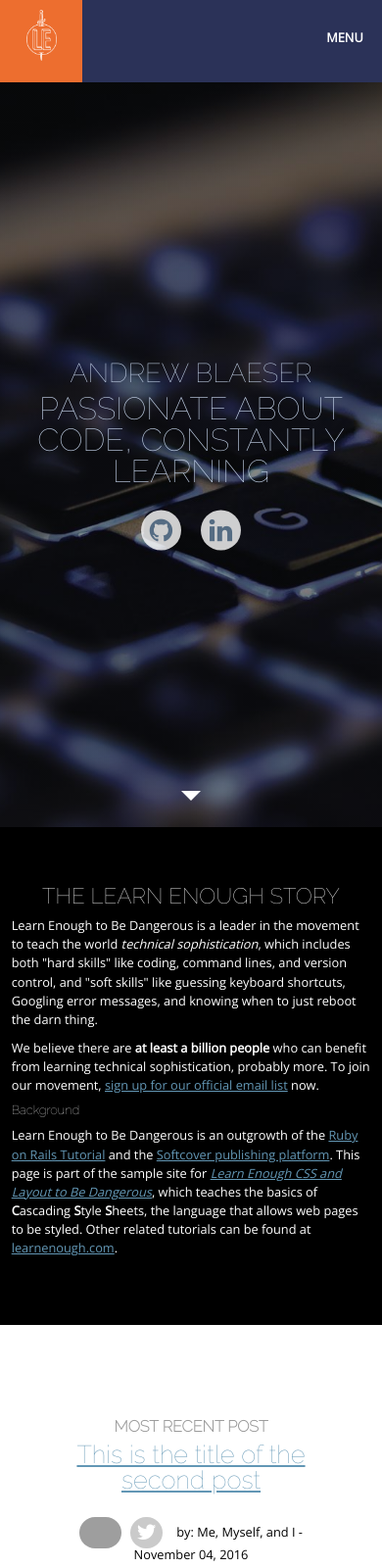
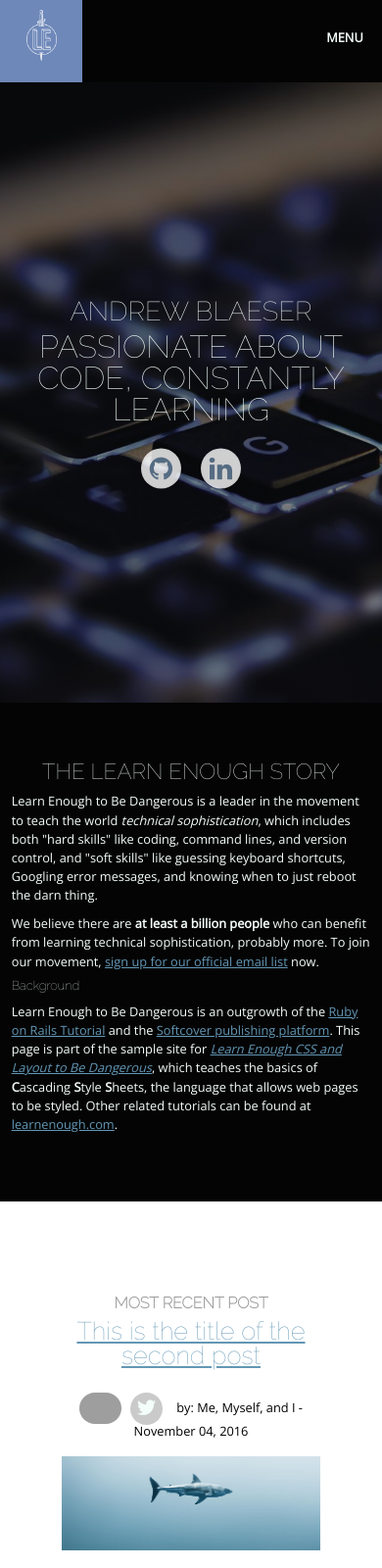
Before and after one commit to andblaeser/andblaeser.github.io, a plain HTML site: page _site/index.html in a window 390 px wide. Shown: the top 1600 px of the page at 98% size. Drawn offline with nearby package versions, Linux system fonts and the light colour scheme; grey boxes are pictures that could not be loaded.

Commit message:
Remove down arrow, adjust size of landing page image

```diff
--- a/_site/css/main.css
+++ b/_site/css/main.css
@@ -48,7 +48,7 @@ a img {
 
 /* GLOBAL STYLES */
 html {
-  box-shadow: 0 0 0 30px #2B3258 inset;
+  box-shadow: 0 0 0 30px #040404 inset;
   padding: 0 30px;
 }
 body {
@@ -97,8 +97,8 @@ h2 ~ p {
 
 /* HEADER STYLES */
 .header {
-  background-color: #2B3258;
-  color: #fff;
+  background-color: #040404;
+  color: #F3FDF9;
   position: fixed;
   width: 100%;
   z-index: 20;
@@ -117,7 +117,7 @@ h2 ~ p {
 }
 .header-nav a,
 .drop-trigger {
-  color: #fff;
+  color: #F3FDF9;
 }
 .nav-links a,
 .drop-trigger,
@@ -129,16 +129,16 @@ h2 ~ p {
 }
 .nav-links a:hover,
 .nav-links a:active {
-  color: #ed6e2f;
+  color: #6E88B9;
 }
 .header-nav > li:first-child a {
-  color: #ed6e2f;
+  color: #6E88B9;
 }
 .header-nav > li:first-child a:hover {
-  color: #fff;
+  color: #F3FDF9;
 }
 .header-logo {
-  background-color: #2B3258;
+  background-color: #040404;
   box-sizing: border-box;
   display: block;
   height: 10vh;
@@ -154,7 +154,7 @@ h2 ~ p {
 }
 .header-logo:hover,
 .header-logo:active {
-  background-color: #ed6e2f;
+  background-color: #6E88B9;
 }
 
 /* DROPDOWN STYLES */
@@ -165,7 +165,7 @@ h2 ~ p {
   display: block;
 }
 .dropdown:hover .drop-trigger:after {
-  border-color: #ed6e2f transparent transparent;
+  border-color: #6E88B9 transparent transparent;
 }
 .drop-trigger {
   display: inline-block;
@@ -174,7 +174,7 @@ h2 ~ p {
 }
 .drop-trigger:after {
   border: 0.3em solid;
-  border-color: #fff transparent transparent;
+  border-color: #F3FDF9 transparent transparent;
   content: "";
   height: 0;
   position: absolute;
@@ -193,7 +193,7 @@ h2 ~ p {
 }
 .drop-menu:before {
   border: 0.6em solid;
-  border-color: transparent transparent #fff;
+  border-color: transparent transparent #F3FDF9;
   content: "";
   height: 0;
   position: absolute;
@@ -202,7 +202,7 @@ h2 ~ p {
   width: 0;
 }
 .drop-menu li {
-  background-color: #fff;
+  background-color: #F3FDF9;
 }
 .drop-menu li ~ li {
   border-top: 1px dotted rgba(0, 0, 0, 0.1);
@@ -248,7 +248,7 @@ h2 ~ p {
 
 /* FOOTER STYLES */
 .footer {
-  background-color: #2B3258;
+  background-color: #040404;
   padding: 10vh 0 15vh;
   text-align: center;
 }
@@ -256,7 +256,7 @@ h2 ~ p {
   width: 50px;
 }
 .footer h3 {
-  color: #fff;
+  color: #F3FDF9;
   padding-top: 1.5em;
   text-transform: uppercase;
 }
@@ -326,26 +326,14 @@ h2 ~ p {
   background-color: #2B3258;
   background-size: cover;
   box-sizing: border-box;
-  height: 90vh;
-}
-.full-hero:after {
-  border: 10px solid;
-  border-color: #fff transparent transparent;
-  bottom: 2vh;
-  color: #fff;
-  content: "";
-  height: 0;
-  left: 50%;
-  position: absolute;
-  transform: translate(-50%, 0);
-  width: 0;
+  height: 75vh;
 }
 .hero-home {
   background-image: linear-gradient( rgba(13,15,17,.5), rgba(13,15,17,.5) ), url(/images/large/keyboard.jpg);
   background-position: center top;
 }
 .hero-content {
-  color: #C7D6EC;
+  color: #F3FDF9;
   position: relative;
   text-align: center;
   text-transform: uppercase;
@@ -353,7 +341,7 @@ h2 ~ p {
   transform: translate(0, -50%);
 }
 .hero-content h1 {
-  color: #C7D6EC;
+  color: #F3FDF9;
   font-size: 7vw;
   margin-bottom: 0.25em;
 }
@@ -363,7 +351,7 @@ h2 ~ p {
 }
 .hero-content .social-link:hover {
   background-color: #000;
-  color: #fff;
+  color: #F3FDF9;
 }
 .half-hero {
   background-position: center center;
@@ -376,7 +364,7 @@ h2 ~ p {
   background: rgba(150, 150, 150, 0.5);
   border-radius: 99px;
   box-sizing: border-box;
-  color: #fff;
+  color: #F3FDF9;
   display: inline-block;
   font-family: helvetica, arial, sans;
   font-size: 1.7em;
@@ -422,8 +410,8 @@ h2 ~ p {
 }
 .home-callout {
   align-items: center;
-  background-color: #000;
-  color: #fff;
+  background-color: #040404;
+  color: #F3FDF9;
   display: flex;
   padding: 7vh 0;
 }
@@ -456,7 +444,7 @@ h2 ~ p {
   width: 33%;
 }
 .bio-box h3 {
-  color: #fff;
+  color: #F3FDF9;
   font-size: 1.5em;
   margin: -40px 0 1em;
   text-align: center;
@@ -642,7 +630,7 @@ h2 ~ p {
     margin-bottom: 1em;
   }
   .header-nav li:first-child a {
-    color: #fff;
+    color: #F3FDF9;
   }
   /* HIDE DROPDOWN IN THE NAV MENU */
   .header-nav .dropdown:hover .drop-menu,
--- a/_site/index.html
+++ b/_site/index.html
@@ -2,25 +2,16 @@
 <html>
   <head>
 
-    <title>Test Page: Don't Panic</title>
+    <title>Home | Andrew Blaeser</title>
 
 
-    <meta name="description" content="This is a dangerous site.">
+    <meta name="description" content="The home page for Andrew Blaeser's personal portfolio site.">
 
-  <link href="/favicon.png" rel="icon">
-  <link href="/apple-touch-icon.png" rel="apple-touch-icon">
   <meta charset="utf-8">
   <meta name="viewport" content="width=device-width, initial-scale=1">
   <link href="https://fonts.googleapis.com/css?family=Open+Sans|Raleway:100" rel="stylesheet">
   <link rel="stylesheet" href="/fonts/font-awesome-4.7.0/css/font-awesome.css">
   <link rel="stylesheet" href="/css/main.css">
-
-  <script src="/js/gallery.js"></script>
-  <script>
-    document.addEventListener("DOMContentLoaded", function() {
-      activateGallery();
-    });
-  </script>
 </head>
 
   <body>
@@ -228,7 +219,7 @@ the spleen and regulating the circulation.</p>
 
     </ul>
   </nav>
-  <h3>Learn Enough <span>to Be Dangerous</span></h3>
+  <h3>Andrew Blaeser <span>Constantly Learning</span></h3>
 </footer>
 
   </body>
--- a/css/main.css
+++ b/css/main.css
@@ -48,7 +48,7 @@ a img {
 
 /* GLOBAL STYLES */
 html {
-  box-shadow: 0 0 0 30px #2B3258 inset;
+  box-shadow: 0 0 0 30px #040404 inset;
   padding: 0 30px;
 }
 body {
@@ -97,8 +97,8 @@ h2 ~ p {
 
 /* HEADER STYLES */
 .header {
-  background-color: #2B3258;
-  color: #fff;
+  background-color: #040404;
+  color: #F3FDF9;
   position: fixed;
   width: 100%;
   z-index: 20;
@@ -117,7 +117,7 @@ h2 ~ p {
 }
 .header-nav a,
 .drop-trigger {
-  color: #fff;
+  color: #F3FDF9;
 }
 .nav-links a,
 .drop-trigger,
@@ -129,16 +129,16 @@ h2 ~ p {
 }
 .nav-links a:hover,
 .nav-links a:active {
-  color: #ed6e2f;
+  color: #6E88B9;
 }
 .header-nav > li:first-child a {
-  color: #ed6e2f;
+  color: #6E88B9;
 }
 .header-nav > li:first-child a:hover {
-  color: #fff;
+  color: #F3FDF9;
 }
 .header-logo {
-  background-color: #2B3258;
+  background-color: #040404;
   box-sizing: border-box;
   display: block;
   height: 10vh;
@@ -154,7 +154,7 @@ h2 ~ p {
 }
 .header-logo:hover,
 .header-logo:active {
-  background-color: #ed6e2f;
+  background-color: #6E88B9;
 }
 
 /* DROPDOWN STYLES */
@@ -165,7 +165,7 @@ h2 ~ p {
   display: block;
 }
 .dropdown:hover .drop-trigger:after {
-  border-color: #ed6e2f transparent transparent;
+  border-color: #6E88B9 transparent transparent;
 }
 .drop-trigger {
   display: inline-block;
@@ -174,7 +174,7 @@ h2 ~ p {
 }
 .drop-trigger:after {
   border: 0.3em solid;
-  border-color: #fff transparent transparent;
+  border-color: #F3FDF9 transparent transparent;
   content: "";
   height: 0;
   position: absolute;
@@ -193,7 +193,7 @@ h2 ~ p {
 }
 .drop-menu:before {
   border: 0.6em solid;
-  border-color: transparent transparent #fff;
+  border-color: transparent transparent #F3FDF9;
   content: "";
   height: 0;
   position: absolute;
@@ -202,7 +202,7 @@ h2 ~ p {
   width: 0;
 }
 .drop-menu li {
-  background-color: #fff;
+  background-color: #F3FDF9;
 }
 .drop-menu li ~ li {
   border-top: 1px dotted rgba(0, 0, 0, 0.1);
@@ -248,7 +248,7 @@ h2 ~ p {
 
 /* FOOTER STYLES */
 .footer {
-  background-color: #2B3258;
+  background-color: #040404;
   padding: 10vh 0 15vh;
   text-align: center;
 }
@@ -256,7 +256,7 @@ h2 ~ p {
   width: 50px;
 }
 .footer h3 {
-  color: #fff;
+  color: #F3FDF9;
   padding-top: 1.5em;
   text-transform: uppercase;
 }
@@ -326,26 +326,14 @@ h2 ~ p {
   background-color: #2B3258;
   background-size: cover;
   box-sizing: border-box;
-  height: 90vh;
-}
-.full-hero:after {
-  border: 10px solid;
-  border-color: #fff transparent transparent;
-  bottom: 2vh;
-  color: #fff;
-  content: "";
-  height: 0;
-  left: 50%;
-  position: absolute;
-  transform: translate(-50%, 0);
-  width: 0;
+  height: 75vh;
 }
 .hero-home {
   background-image: linear-gradient( rgba(13,15,17,.5), rgba(13,15,17,.5) ), url(/images/large/keyboard.jpg);
   background-position: center top;
 }
 .hero-content {
-  color: #C7D6EC;
+  color: #F3FDF9;
   position: relative;
   text-align: center;
   text-transform: uppercase;
@@ -353,7 +341,7 @@ h2 ~ p {
   transform: translate(0, -50%);
 }
 .hero-content h1 {
-  color: #C7D6EC;
+  color: #F3FDF9;
   font-size: 7vw;
   margin-bottom: 0.25em;
 }
@@ -363,7 +351,7 @@ h2 ~ p {
 }
 .hero-content .social-link:hover {
   background-color: #000;
-  color: #fff;
+  color: #F3FDF9;
 }
 .half-hero {
   background-position: center center;
@@ -376,7 +364,7 @@ h2 ~ p {
   background: rgba(150, 150, 150, 0.5);
   border-radius: 99px;
   box-sizing: border-box;
-  color: #fff;
+  color: #F3FDF9;
   display: inline-block;
   font-family: helvetica, arial, sans;
   font-size: 1.7em;
@@ -422,8 +410,8 @@ h2 ~ p {
 }
 .home-callout {
   align-items: center;
-  background-color: #000;
-  color: #fff;
+  background-color: #040404;
+  color: #F3FDF9;
   display: flex;
   padding: 7vh 0;
 }
@@ -456,7 +444,7 @@ h2 ~ p {
   width: 33%;
 }
 .bio-box h3 {
-  color: #fff;
+  color: #F3FDF9;
   font-size: 1.5em;
   margin: -40px 0 1em;
   text-align: center;
@@ -642,7 +630,7 @@ h2 ~ p {
     margin-bottom: 1em;
   }
   .header-nav li:first-child a {
-    color: #fff;
+    color: #F3FDF9;
   }
   /* HIDE DROPDOWN IN THE NAV MENU */
   .header-nav .dropdown:hover .drop-menu,
```
Also changed, not shown: _includes/footer.html (+1 -1 lines), _includes/head.html (+2 -11 lines), _site/2016/11/03/title-of-post.html (+2 -11 lines), _site/2016/11/04/title-of-second-post.html (+2 -11 lines), _site/blog/index.html (+3 -12 lines), _site/gallery/index.html (+2 -11 lines), blog/index.html (+2 -2 lines), index.html (+2 -0 lines).
